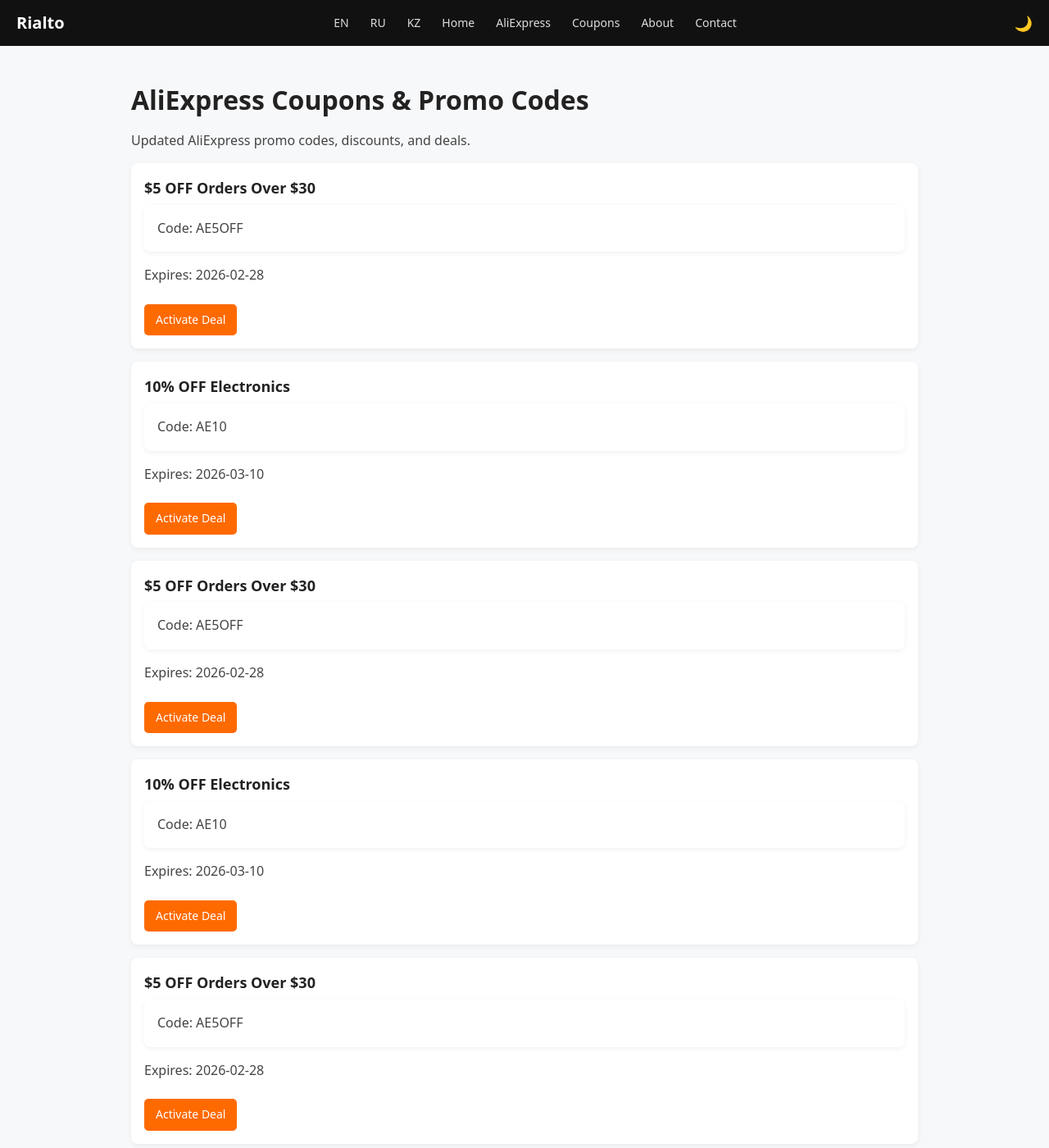
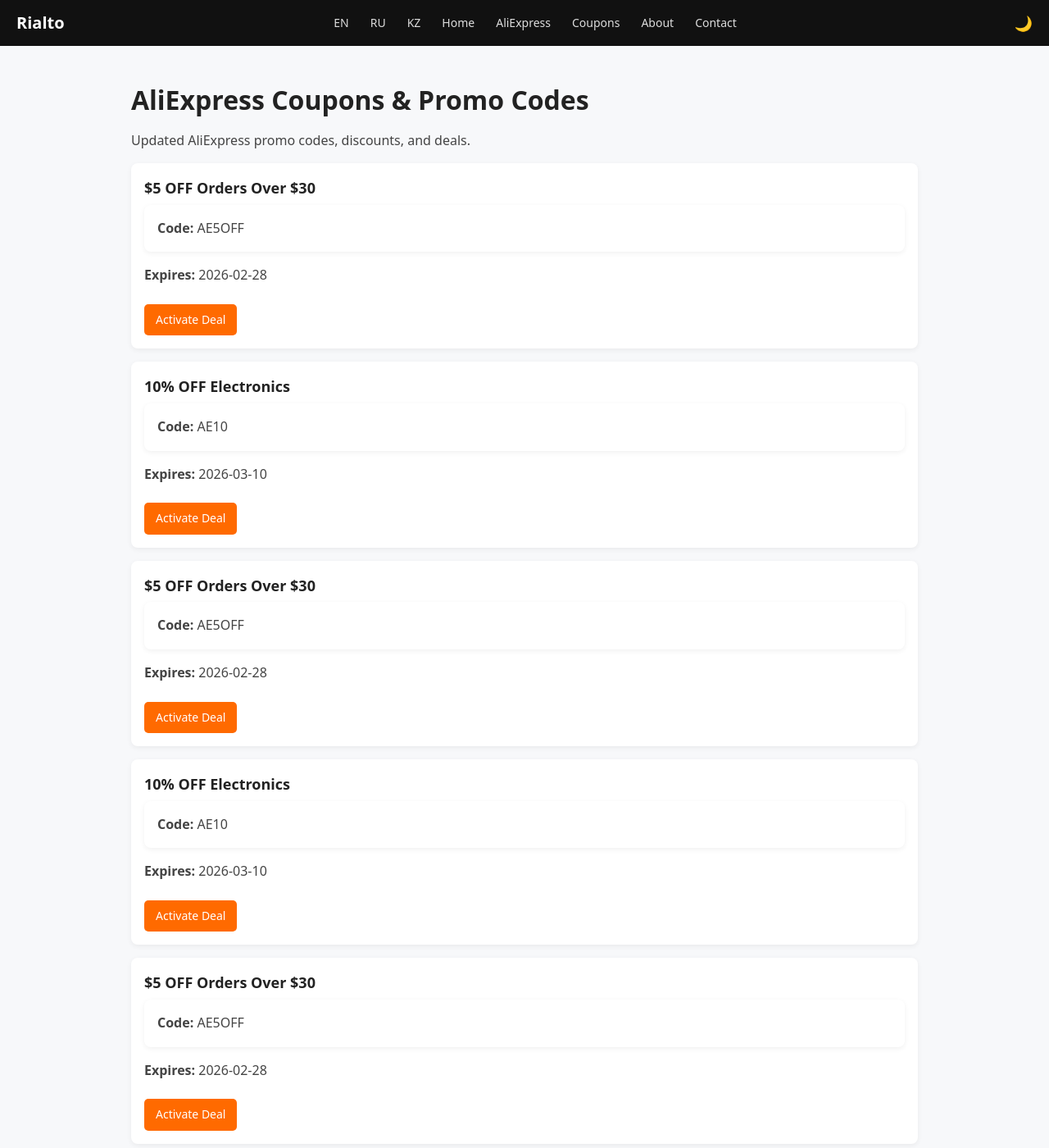
Before and after one commit to StewartArbor/rialto, a Jekyll site: the page built from en/aliexpress.html, in a window 1280 px wide and 1400 px high. Shown: the whole window at 82% size. Built offline with Jekyll 4.4.1, drawn with Linux system fonts in a browser that asks for light colours; some of the changed text lies outside the part shown.

Commit message:
Update aliexpress.html

```diff
--- a/en/aliexpress.html
+++ b/en/aliexpress.html
@@ -8,12 +8,21 @@
 <p>Updated AliExpress promo codes, discounts, and deals.</p>
 
 {% for item in site.data.items %}
-  {% if item.store == "aliexpress" %}
-    <div class="coupon">
-      <h3>{{ item.title }}</h3>
-      <p>Code: {{ item.code }}</p>
-      <p>Expires: {{ item.expiry }}</p>
-      <a href="{{ item.link }}" target="_blank">Activate Deal</a>
-    </div>
-  {% endif %}
+{% if item.store == "aliexpress" %}
+
+<div class="coupon">
+
+  <h3>{{ item.title }}</h3>
+
+  <p><strong>Code:</strong> {{ item.code }}</p>
+
+  <p><strong>Expires:</strong> {{ item.expiry }}</p>
+
+  <a href="{{ item.link }}" target="_blank">
+    Activate Deal
+  </a>
+
+</div>
+
+{% endif %}
 {% endfor %}
```
